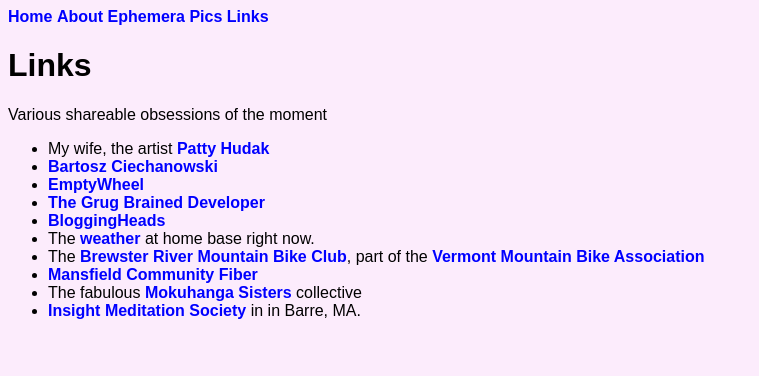
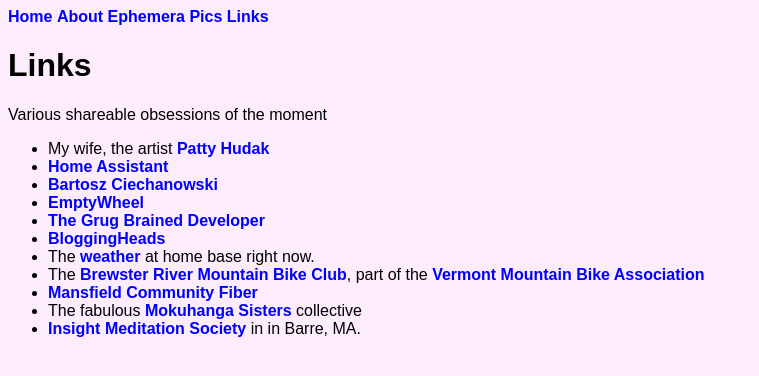
Before and after one commit to mkolon/mattkolon.com, a Jekyll site: the page built from links.md, in a window 1280 px wide. Shown: the top 376 px of the page, without its empty margins (0-759 px from the left). Built offline with Jekyll 4.4.1, drawn with Linux system fonts in a browser that asks for light colours.

Commit message:
added links

```diff
--- a/links.md
+++ b/links.md
@@ -6,6 +6,7 @@
 # Links
 Various shareable obsessions of the moment
 - My wife, the artist [Patty Hudak](https://www.pattyhudak.com/){:target="_blank"}
+- [Home Assistant](https://www.home-assistant.io/)
 - [Bartosz Ciechanowski](https://ciechanow.ski/)
 - [EmptyWheel](https://www.emptywheel.net/)
 - [The Grug Brained Developer](https://grugbrain.dev/)
```
